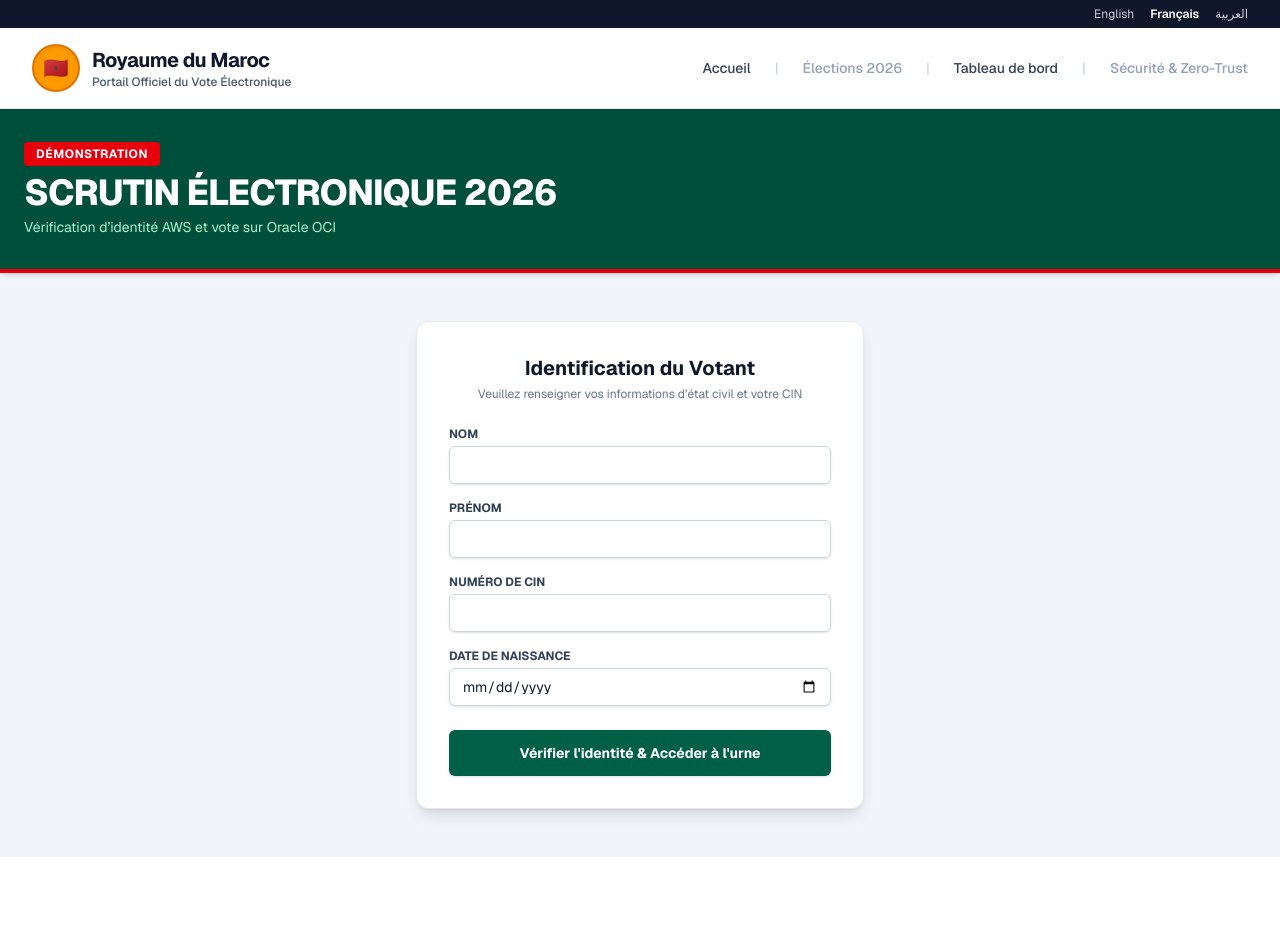
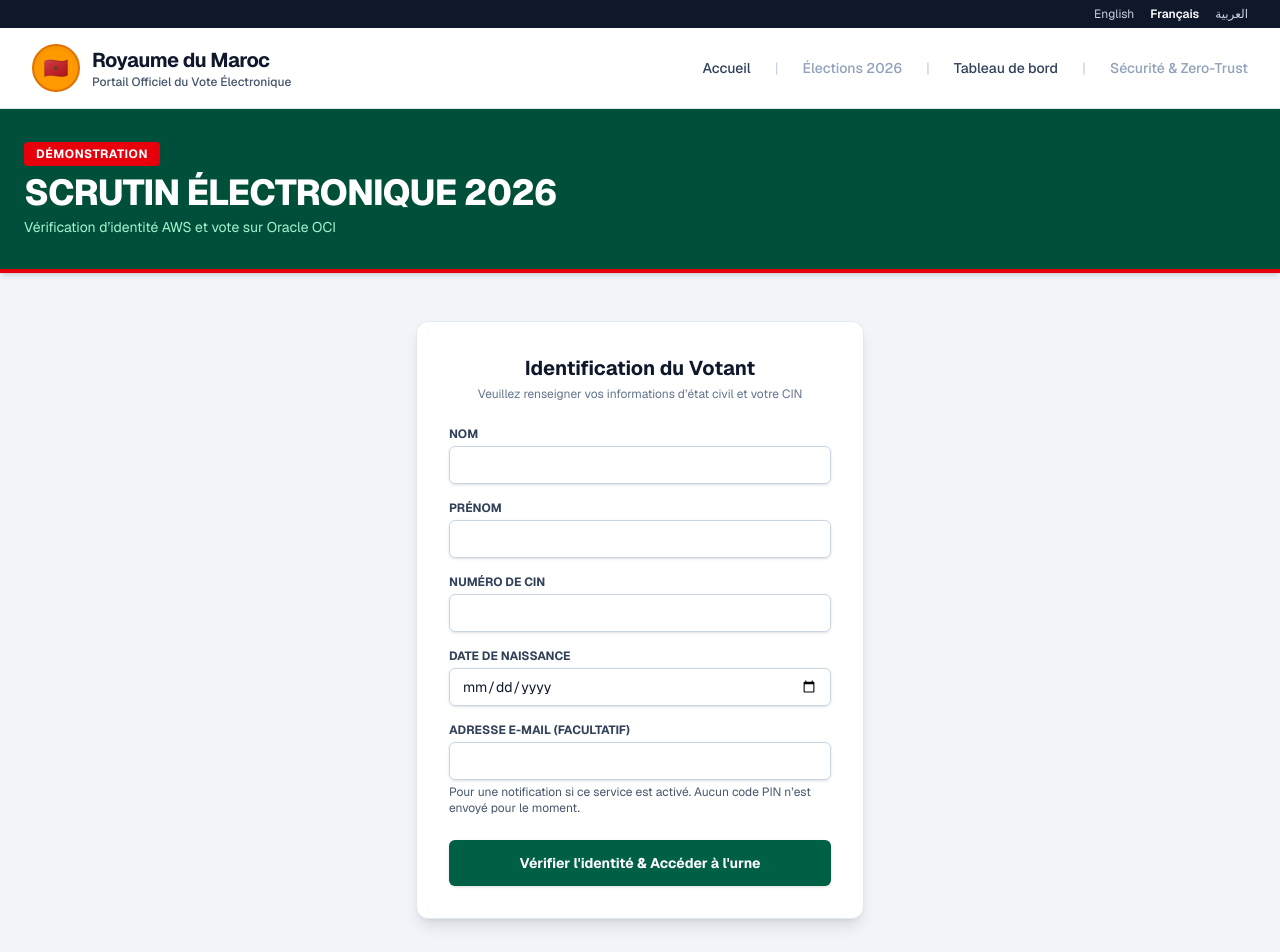
Before and after one commit to Meryem-EL-ATIFI/systeme-vote-frontend, a Next.js app: page / in a window 1280 px wide. Shown: the top 952 px of the page. Before the commit the page ends 857 px from the top, so only its background shows below. Built offline with nearby package versions, Linux system fonts and the light colour scheme; no server answers.

Commit message:
feat: collect optional email during identity check (#4)
Co-authored-by: YoussefKHouya <192037652+YoussefKHouya@users.noreply.github.com>

```diff
--- a/app/page.tsx
+++ b/app/page.tsx
@@ -22,7 +22,7 @@ function verificationMessage(error: unknown): string {
 
 export default function Home() {
   const router = useRouter();
-  const [formData, setFormData] = useState({ nom: '', prenom: '', cin: '', birth_date: '' });
+  const [formData, setFormData] = useState({ nom: '', prenom: '', cin: '', birth_date: '', email: '' });
   const [loading, setLoading] = useState(false);
   const [error, setError] = useState('');
 
@@ -43,6 +43,7 @@ export default function Home() {
         last_name: formData.nom,
         birth_date: formData.birth_date,
         election_id: ELECTION_ID,
+        ...(formData.email.trim() ? { email: formData.email.trim() } : {}),
       });
       sessionStorage.setItem('voting-ticket', JSON.stringify(ticket));
       router.push('/vote');
@@ -93,6 +94,13 @@ export default function Home() {
               <input id="birth_date" type="date" name="birth_date" required value={formData.birth_date} onChange={handleChange}
                 className="mt-1 block w-full px-3 py-2 border border-slate-300 rounded-md shadow-sm focus:ring-emerald-600 focus:border-emerald-600 text-sm text-slate-900" />
             </div>
+            <div>
+              <label htmlFor="email" className="block text-xs font-bold text-slate-700 uppercase">Adresse e-mail (facultatif)</label>
+              <input id="email" type="email" name="email" autoComplete="email" maxLength={254}
+                value={formData.email} onChange={handleChange} aria-describedby="email-help"
+                className="mt-1 block w-full px-3 py-2 border border-slate-300 rounded-md shadow-sm focus:ring-emerald-600 focus:border-emerald-600 text-sm text-slate-900" />
+              <p id="email-help" className="mt-1 text-xs text-slate-600">Pour une notification si ce service est activé. Aucun code PIN n’est envoyé pour le moment.</p>
+            </div>
             <button type="submit" disabled={loading}
               className="w-full mt-2 py-3 px-4 border border-transparent rounded-md shadow text-sm font-bold text-white bg-emerald-800 hover:bg-emerald-900 focus:outline-none focus:ring-2 focus:ring-offset-2 focus:ring-emerald-700 transition disabled:opacity-50">
               {loading ? 'Vérification en cours...' : "Vérifier l'identité & Accéder à l'urne"}
--- a/lib/voting-api.ts
+++ b/lib/voting-api.ts
@@ -6,6 +6,7 @@ export type IdentityInput = {
   last_name: string;
   birth_date: string;
   election_id: typeof ELECTION_ID;
+  email?: string;
 };
 
 export type VotingTicket = {
```
Also changed, not shown: 1 other file (tests, documents, lock files or other folders).
